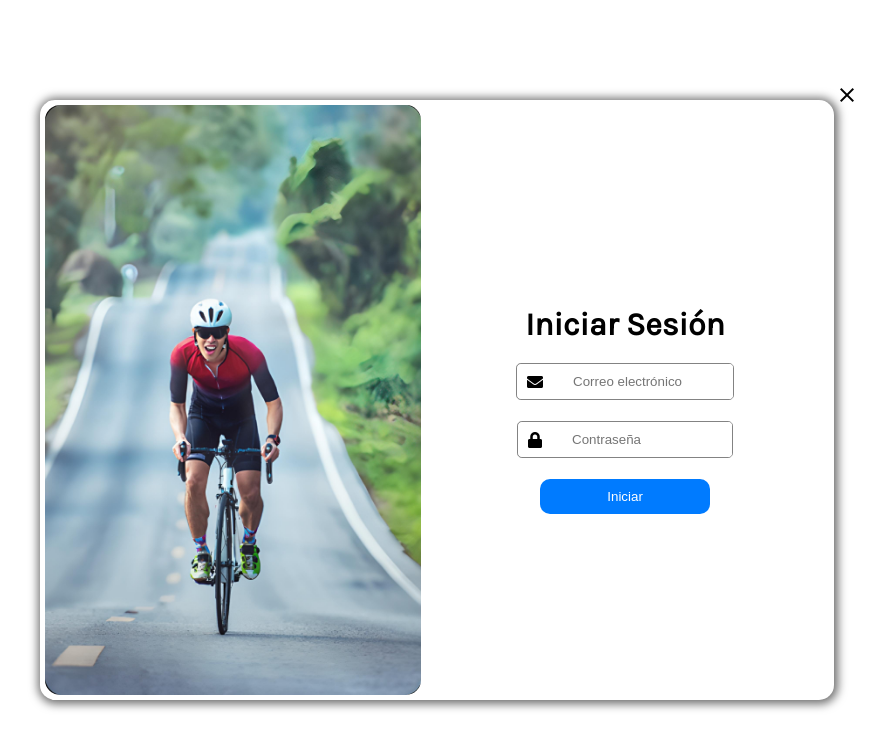
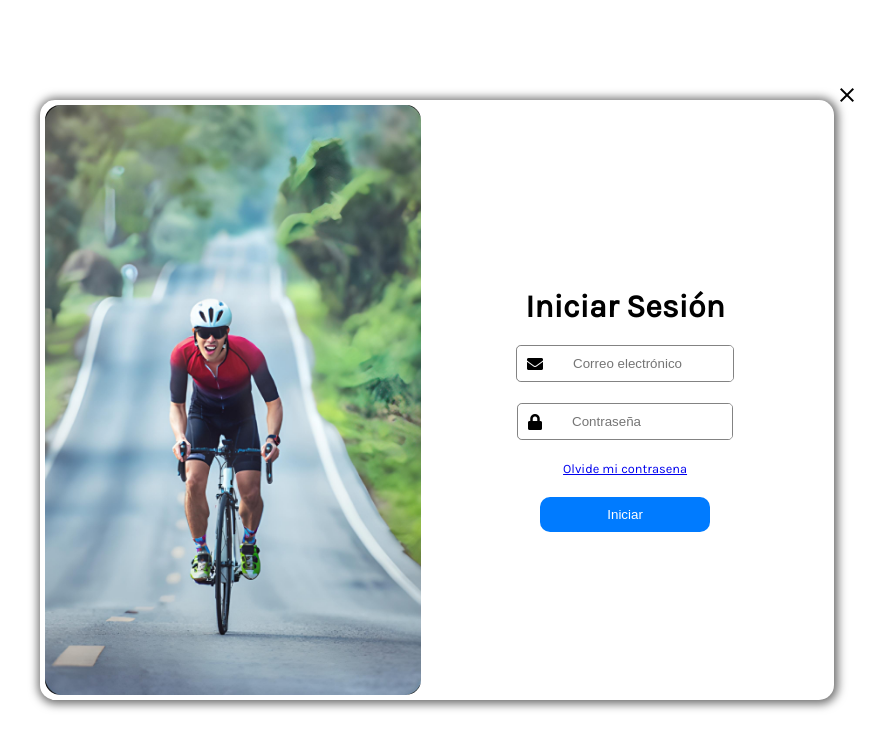
Before and after one commit to DRK-V/BikeStore, a React (Vite) app in the folder frontend/: page /Login in a window 1280 px wide. Shown: the top 748 px of the page, without its empty margins (203-1088 px from the left). Built offline with nearby package versions, Linux system fonts and the light colour scheme.

Commit message:
construyendo recuperar contrasena

```diff
--- a/frontend/src/components/CartContext.jsx
+++ b/frontend/src/components/CartContext.jsx
@@ -19,6 +19,7 @@ export const CartProvider = ({ children }) => {
 
   const getCartFromCookie = () => {
     const cartCookie = Cookies.get(`cart_${idCliente}`);
+
     if (cartCookie) {
       return JSON.parse(cartCookie);
     }
@@ -110,6 +111,7 @@ export const CartProvider = ({ children }) => {
       saveCartToCookie([]); // Limpiar la cookie del carrito si el usuario está autenticado
     }
   };
+
   return (
     <CartContext.Provider
       value={{
--- a/frontend/src/css/Login.css
+++ b/frontend/src/css/Login.css
@@ -1,4 +1,3 @@
-
   h1 {
     margin: 20px 0;
     text-align: center;
@@ -25,6 +24,7 @@
     font-size: 18px;
     z-index: 9999;
   }
+
   .form-row-pass {
     display: flex;
     align-items: center;
@@ -33,12 +33,24 @@
     border: 3px solid #ccc;
     border-radius: 5px;
   }
+
   .form-row-pass input {
     width: 135px;
     padding: 10px;
     background-color: inherit;
     border: none;
     border-radius: 10px;
+  }
+
+  .forgot_password {
+    width: 100%;
+    height: auto;
+    text-align: center;
+    font-size: .8em;
+    text-decoration: underline;
+    &:hover{
+      transform: rotate(4deg);
+    }
   }
 
   .button-ini {
@@ -51,7 +63,7 @@
     width: 170px;
   }
 
-  .close-button2{
+  .close-button2 {
     position: absolute;
     margin-right: 5px;
     top: 85px;
@@ -67,13 +79,15 @@
   .form-row i {
     font-size: 16px;
   }
+
   /* Puntos de interrupción */
-@media screen and (min-width: 1023px) and (max-width: 1300px){
-  .close-button2{
+  @media screen and (min-width: 1023px) and (max-width: 1300px) {
+    .close-button2 {
       top: 80px;
       right: 210px;
     }
   }
+
   @media screen and (max-width: 767px) {
     .close-button2 {
       top: 10px;
@@ -82,6 +96,4 @@
   }
 
   /* Tablets y pantallas más grandes */
-@media screen and (min-width: 768px) and (max-width: 1023px) {
-
-}
+  @media screen and (min-width: 768px) and (max-width: 1023px) {}
--- a/frontend/src/page/App.jsx
+++ b/frontend/src/page/App.jsx
@@ -19,6 +19,7 @@ import { Card_container } from "../components/Card_container";
 import { ComenProvider } from '../components/comencontex';
 import {Actualizar_productos_admin} from './Actualizar_productos_admin';
 import {Register_products} from './Register_products'
+import { Recover_password } from './Recover_password';
 
 function App() {
   const [isLoading, setIsLoading] = useState(true);
@@ -56,6 +57,8 @@ function App() {
             <Route path="/search" element={<Card_container />} />
             <Route path="/Actualizar_productos_admin/:id" element={<Actualizar_productos_admin />} />
             <Route path="/Register_products" element={<Register_products />} />
+            <Route path="/Recover_password" element={<Recover_password />} />
+
           </Routes>
           {isSearchRoute && <Footer />}
           {isCategoryRoute && <Footer />}
--- a/frontend/src/page/Login.jsx
+++ b/frontend/src/page/Login.jsx
@@ -1,8 +1,9 @@
-import React, { useState } from 'react';
+  import React, { useState } from 'react';
 import { useNavigate } from 'react-router-dom';
 import '../css/login.css';
 import { useAuth } from '../components/AuthContext';
 import leftImage from '../assets/bici_login.png';
+import { Link } from 'react-router-dom';
 
 export const Login = () => {
   const navigate = useNavigate();
@@ -100,6 +101,7 @@ export const Login = () => {
                 <i className="fas fa-lock"></i>
                 <input type="password" placeholder='Contraseña' name="password" required></input>
               </div>
+              <Link className='forgot_password' to="/Recover_password">Olvide mi contrasena</Link>
               <button className='button-ini' type="submit">Iniciar</button>
             </form>
             <div className="login-status">{loginStatus}</div>
--- /dev/null
+++ b/frontend/src/page/Recover_password.jsx
@@ -0,0 +1,7 @@
+export const Recover_password = () => {
+    return (
+        <>
+        hola
+        </>
+    )
+}
```
Also changed, not shown: frontend/public/profile_images/user_4/mustang.png (added). Lines whose indentation alone changed are shown as unchanged.
